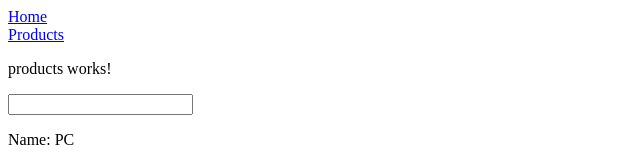
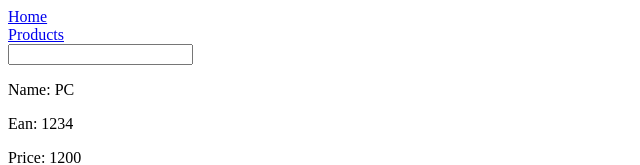
Before and after one commit to hrodberaht/angularApp, an Angular app: page /products in a window 1280 px wide. Shown: the top 165 px of the page, without its empty margins (0-640 px from the left). Built offline with nearby package versions, Linux system fonts and the light colour scheme.

Commit message:
making changes to be compatible with angular style guide

```diff
--- /dev/null
+++ b/src/app/products/product-data.service.ts
@@ -0,0 +1,24 @@
+import { Injectable } from "@angular/core";
+import { Product } from "./shared/product.model";
+import { PRODUCT } from "./shared/mock-products";
+
+@Injectable({
+  providedIn: "root"
+})
+export class ProductsService {
+  products: Product[] = PRODUCT;
+
+  constructor() {}
+
+  getProducts() {
+    return this.products;
+  }
+
+  deleteProduct(ean: number) {
+    this.products.filter(product => {
+      if (product.ean === ean) {
+        alert(`You resignate from buying ${product.name}`);
+      }
+    });
+  }
+}
--- a/src/app/products/product-list/product-item/product-item.component.html
+++ b/src/app/products/product-list/product-item/product-item.component.html
@@ -3,4 +3,4 @@
 <p>Price: {{product.price}}</p>
 <img [src]="product.imgUrl" [alt]="product.name">
 <p><button (click)="buyIt()">Buy</button></p>
-<p><button (click)="deleteProduct()">Resignate from buying</button></p>
+<p><button (click)="deleteProduct(product.ean)">Resignate from buying</button></p>
--- a/src/app/products/product-list/product-item/product-item.component.ts
+++ b/src/app/products/product-list/product-item/product-item.component.ts
@@ -1,5 +1,6 @@
 import { Component, OnInit, Input, Output, EventEmitter } from "@angular/core";
-import { Product } from "../../product.model";
+import { Product } from "../../shared/product.model";
+import { ProductsService } from "../../product-data.service";
 
 @Component({
   selector: "app-product-item",
@@ -10,10 +11,7 @@ export class ProductItemComponent implements OnInit {
   @Input()
   product: Product;
 
-  @Output()
-  onDelete = new EventEmitter<number>();
-
-  constructor() {}
+  constructor(private productsService: ProductsService) {}
 
   ngOnInit() {}
 
@@ -21,7 +19,7 @@ export class ProductItemComponent implements OnInit {
     alert(`You buy ${this.product.name} for ${this.product.price}`);
   }
 
-  deleteProduct() {
-    this.onDelete.emit(this.product.ean);
+  deleteProduct(ean) {
+    this.productsService.deleteProduct(ean);
   }
 }
--- a/src/app/products/product-list/product-list.component.html
+++ b/src/app/products/product-list/product-list.component.html
@@ -1,4 +1,3 @@
-<app-product-search></app-product-search>
 <div *ngFor="let product of products">
   <app-product-item [product]="product" (onDelete)="deleteProduct($event)"></app-product-item>
 </div>
--- a/src/app/products/product-list/product-list.component.ts
+++ b/src/app/products/product-list/product-list.component.ts
@@ -1,6 +1,5 @@
-import { Component, OnInit } from "@angular/core";
+import { Component, OnInit, Input } from "@angular/core";
 import { Product } from "../product.model";
-import { ProductsService } from "../products.service";
 
 @Component({
   selector: "app-product-list",
@@ -8,18 +7,9 @@ import { ProductsService } from "../products.service";
   styleUrls: ["./product-list.component.css"]
 })
 export class ProductListComponent implements OnInit {
-  products: Array<Product>;
-  constructor(productServices: ProductsService) {
-    this.products = productServices.getProducts();
-  }
+  @Input()
+  products: Product[];
+  constructor() {}
 
   ngOnInit() {}
-
-  deleteProduct(ean) {
-    this.products.filter(product => {
-      if (product.ean === ean) {
-        alert(`You resignate from buying ${product.name}`);
-      }
-    });
-  }
 }
--- a/src/app/products/product-search/product-search.component.html
+++ b/src/app/products/product-search/product-search.component.html
@@ -1 +1,2 @@
 <input type="text" #input>
+<app-product-list [products]="products"></app-product-list>
--- a/src/app/products/product-search/product-search.component.ts
+++ b/src/app/products/product-search/product-search.component.ts
@@ -1,6 +1,7 @@
 import { Component, OnInit, ViewChild } from "@angular/core";
 import { fromEvent } from "rxjs";
-import { map } from "rxjs/operators";
+import { ProductsService } from "../product-data.service";
+import { Product } from "../shared/product.model";
 
 @Component({
   selector: "app-product-search",
@@ -11,8 +12,11 @@ export class ProductSearchComponent implements OnInit {
   @ViewChild("input")
   input;
 
+  products: Product[];
   searchText: string;
-  constructor() {}
+  constructor(productsService: ProductsService) {
+    this.products = productsService.getProducts();
+  }
 
   ngOnInit() {
     const serchedProduct = fromEvent(this.input.nativeElement, "keyup");
--- a/src/app/products/products.component.html
+++ b/src/app/products/products.component.html
@@ -1,4 +1,3 @@
-<p>
-  products works!
-</p>
-<app-product-list></app-product-list>
+<div>
+  <app-product-search></app-product-search>
+</div>
--- a/src/app/products/products.service.ts
+++ /dev/null
@@ -1,16 +0,0 @@
-import { Injectable } from '@angular/core';
-import { Product } from "./product.model";
-import {PRODUCT} from "./mock-products";
-
-@Injectable({
-  providedIn: 'root'
-})
-export class ProductsService {
-  products: Product[] = PRODUCT;
-
-  constructor() { }
-
-  getProducts () {
-    return this.products;
-  }
-}
```
Also changed, not shown: src/app/products/shared/mock-products.ts (renamed from src/app/products/mock-products.ts), src/app/products/shared/product.model.ts (renamed from src/app/products/product.model.ts), 1 other file (tests, documents, lock files or other folders).
